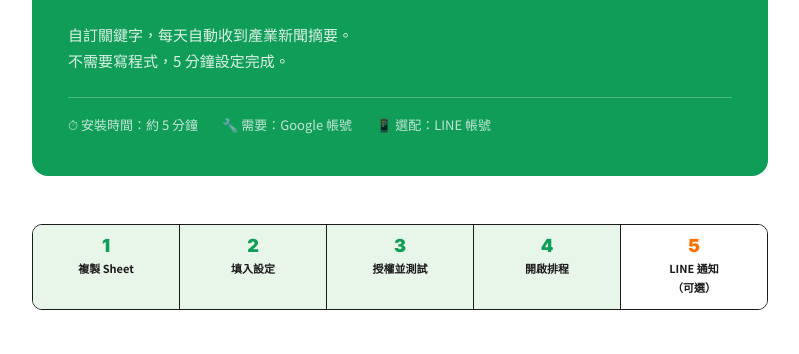
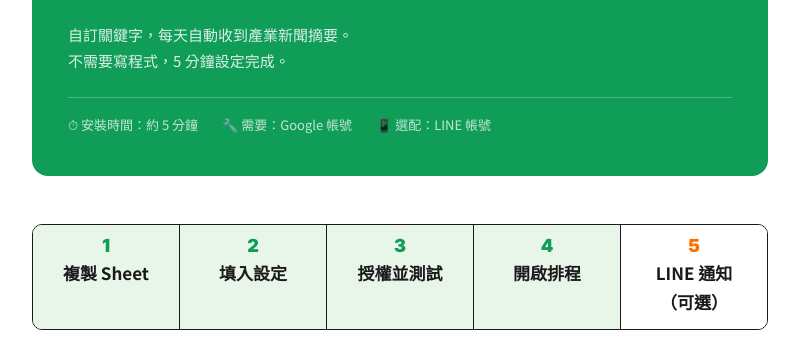
Before and after one commit to btisland/sheet-mansaya, a plain HTML site: page a01/index.html in a window 1280 px wide. Shown: the part 196-550 px from the top of the page, without its empty margins (240-1039 px from the left). Drawn offline with Linux system fonts and the light colour scheme.

Commit message:
docs: 進度列字體調大至 17px、修正圖片路徑層級

```diff
--- a/a01/index.html
+++ b/a01/index.html
@@ -83,7 +83,7 @@
     flex: 1;
     padding: 12px 8px;
     text-align: center;
-    font-size: 11px;
+    font-size: 17px;
     font-weight: 700;
     border-right: 1.5px solid var(--ink);
     background: #fff;
```
